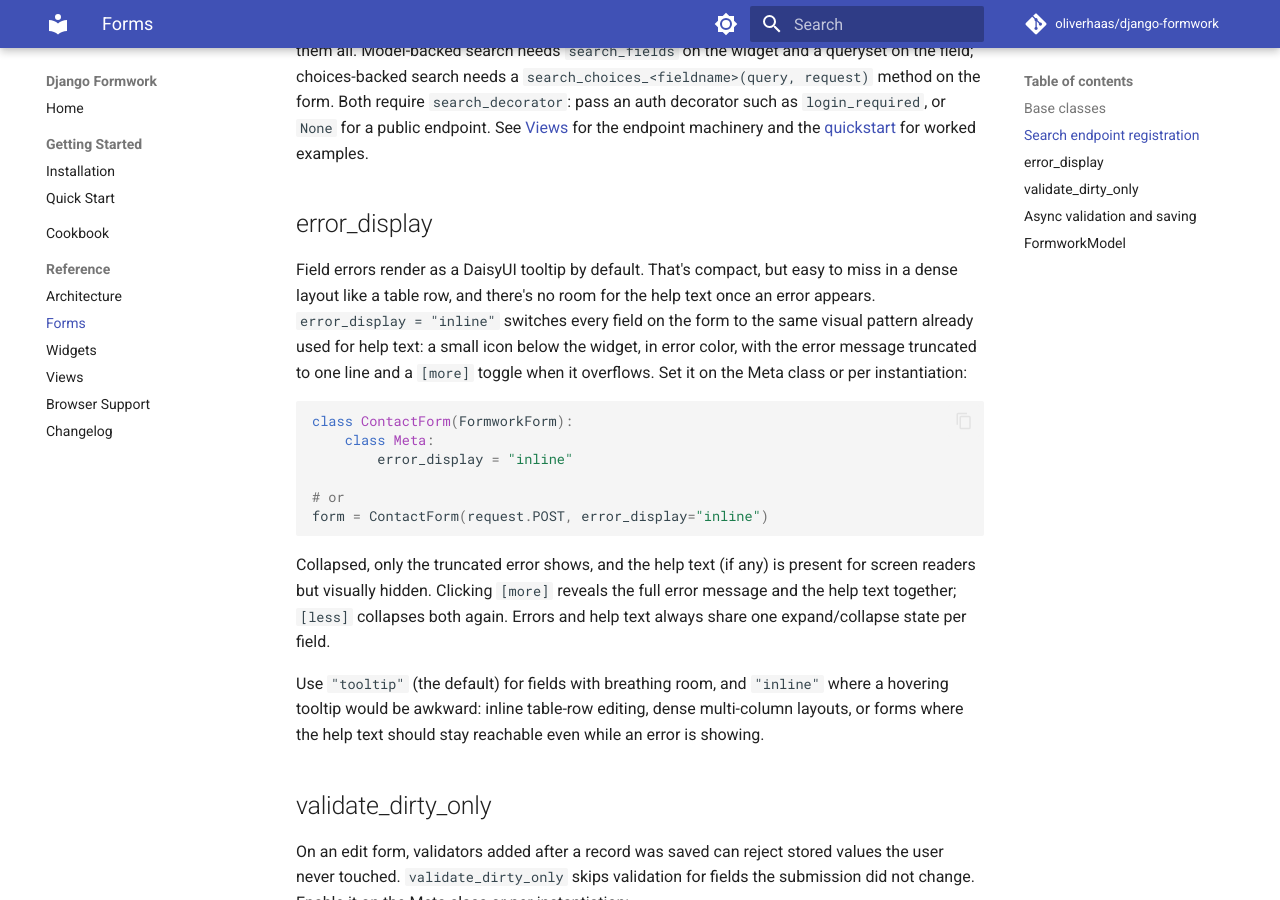
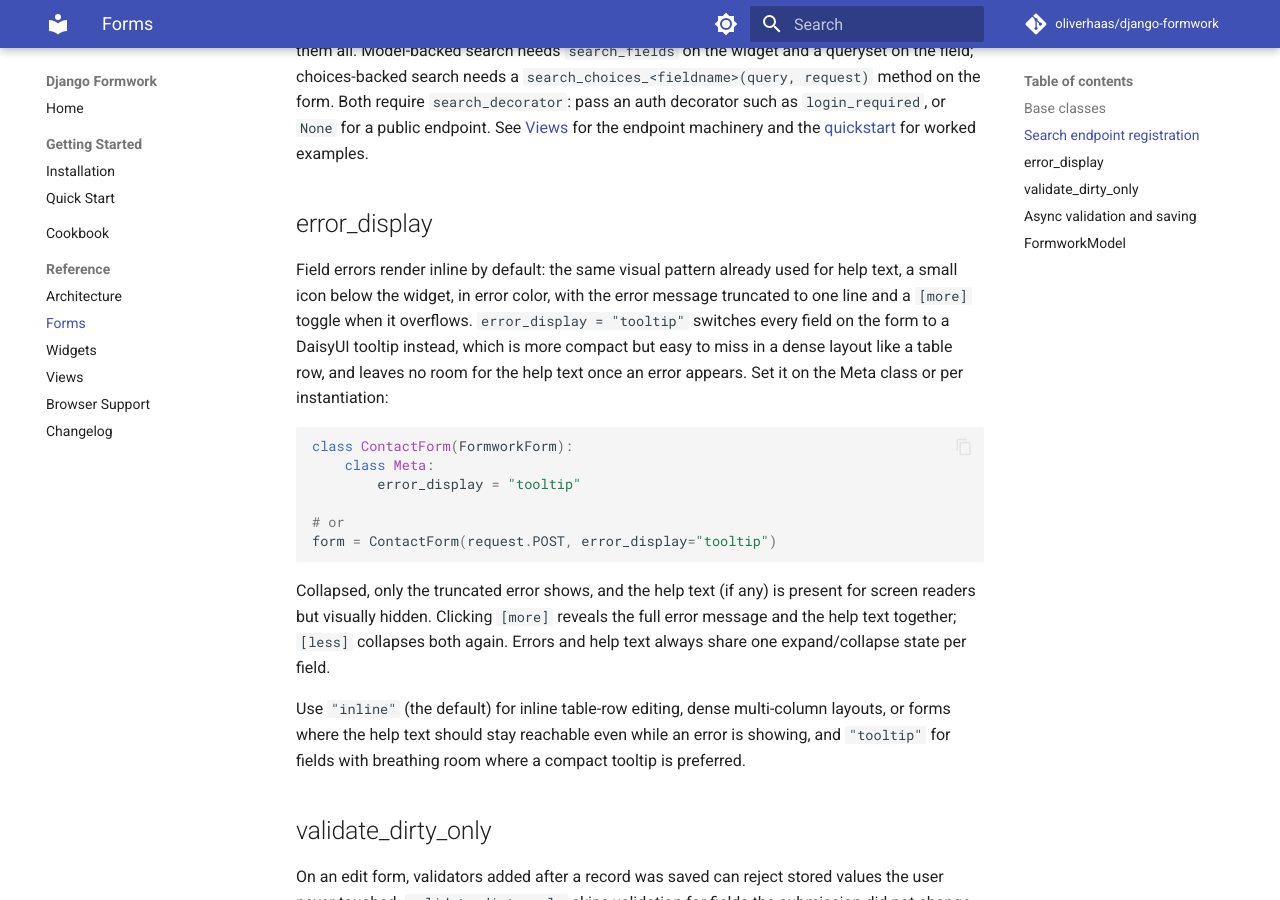
Before and after one commit to oliverhaas/django-formwork, an MkDocs documentation site: the page built from docs/reference/forms.md, in a window 1280 px wide and 900 px high, scrolled down 1004 px. Built offline with MkDocs 1.6.1 and Material for MkDocs 9.7.7, drawn with Linux system fonts in a browser that asks for light colours; comment, search, counter and statistics services are not loaded; the version menu is left out.

Commit message:
fix(forms): default error_display to inline instead of tooltip
Inline mode reached native-validation parity in the preceding commits, so
it should be the out-of-the-box behavior; tooltip remains available via
error_display="tooltip". Widget-level tests that specifically exercise
tooltip rendering now opt in explicitly instead of relying on the old
default, and the e2e "basic"/"autosave"/"complex" demo forms pin
error_display="tooltip" to keep covering that mode end-to-end.

````diff
--- a/docs/reference/forms.md
+++ b/docs/reference/forms.md
@@ -45,21 +45,21 @@ examples.
 
 ## error_display
 
-Field errors render as a DaisyUI tooltip by default. That's compact, but easy
-to miss in a dense layout like a table row, and there's no room for the help
-text once an error appears. `error_display = "inline"` switches every field
-on the form to the same visual pattern already used for help text: a small
-icon below the widget, in error color, with the error message truncated to
-one line and a `[more]` toggle when it overflows. Set it on the Meta class or
-per instantiation:
+Field errors render inline by default: the same visual pattern already used
+for help text, a small icon below the widget, in error color, with the error
+message truncated to one line and a `[more]` toggle when it overflows.
+`error_display = "tooltip"` switches every field on the form to a DaisyUI
+tooltip instead, which is more compact but easy to miss in a dense layout
+like a table row, and leaves no room for the help text once an error
+appears. Set it on the Meta class or per instantiation:
 
 ```python
 class ContactForm(FormworkForm):
     class Meta:
-        error_display = "inline"
+        error_display = "tooltip"
 
 # or
-form = ContactForm(request.POST, error_display="inline")
+form = ContactForm(request.POST, error_display="tooltip")
 ```
 
 Collapsed, only the truncated error shows, and the help text (if any) is
@@ -68,10 +68,10 @@ the full error message and the help text together; `[less]` collapses both
 again. Errors and help text always share one expand/collapse state per
 field.
 
-Use `"tooltip"` (the default) for fields with breathing room, and `"inline"`
-where a hovering tooltip would be awkward: inline table-row editing, dense
+Use `"inline"` (the default) for inline table-row editing, dense
 multi-column layouts, or forms where the help text should stay reachable
-even while an error is showing.
+even while an error is showing, and `"tooltip"` for fields with breathing
+room where a compact tooltip is preferred.
 
 ## validate_dirty_only
 
````
Also changed, not shown: docs/reference/changelog.md (+3 -3 lines), 17 other files.
